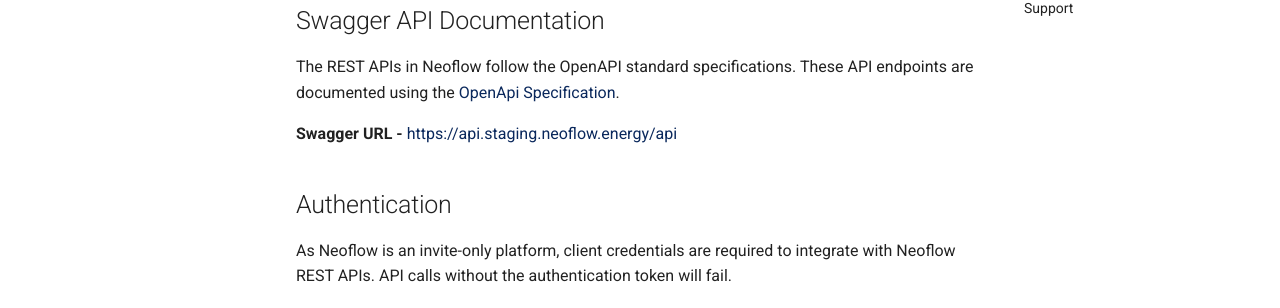
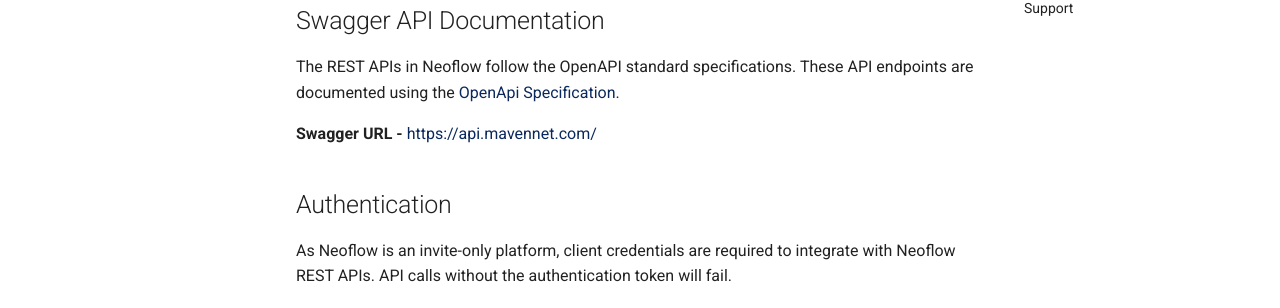
Before and after one commit to armen-mavennet/neoflow-docs-1, an MkDocs documentation site: the page built from docs/api-user-guide.md, in a window 1280 px wide and 900 px high. Shown: the part 319-627 px from the top of the window. Built offline with MkDocs 1.6.1 and Material for MkDocs 9.7.7, drawn with Linux system fonts in a browser that asks for light colours; some of the changed lines change nothing that is shown.

Commit message:
update link to api docs

```diff
--- a/docs/api-user-guide.md
+++ b/docs/api-user-guide.md
@@ -6,7 +6,7 @@
 
 The REST APIs in Neoflow follow the OpenAPI standard specifications. These API endpoints are documented using the [OpenApi Specification](https://swagger.io/specification/).
 
-**Swagger URL -** [https://api.staging.neoflow.energy/api](https://api.staging.neoflow.energy/api)
+**Swagger URL -** [https://api.mavennet.com/](https://api.mavennet.com/)
 
 ## Authentication
 
```
